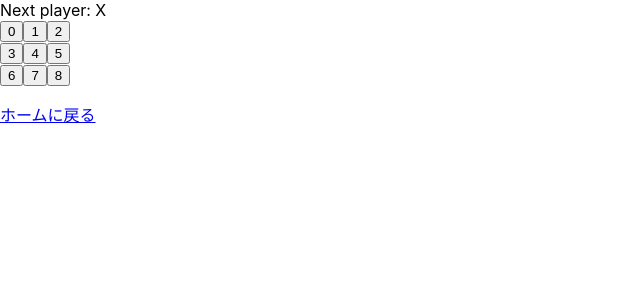
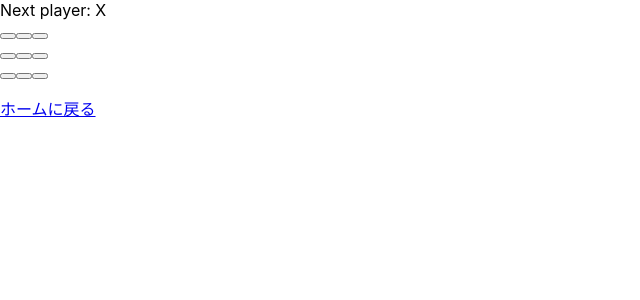
Before and after one commit to apln-n/React, a React (Create React App) app in the folder my-app/: page /tutorial in a window 1280 px wide. Shown: the top 300 px of the page, without its empty margins (0-640 px from the left). Built offline with nearby package versions, Linux system fonts and the light colour scheme.

Commit message:
render内でしかsetState()をまともに使えないことに気づいたので、create-react-appでsetStatを使うプログラム＝tutorialは諦める→今後はcreate-react-app(テンプレート)を使わない開発に移行する？

```diff
--- a/my-app/src/myfiles/tutorial.js
+++ b/my-app/src/myfiles/tutorial.js
@@ -12,13 +12,13 @@ import { Link } from "react-router-dom";
 
 
 let Square = function(i) {
+  this.state = {value: null};
   this.button = (
-    <button className="square">
-      {i}
+    <button className="square" onClick={() => function(){this.state.value = 'X';}}>
+      {this.state.value}
     </button>
   );
   this.element = this.button;
-  this.number = i;
 };
 
 let Board = function() {
@@ -71,7 +71,7 @@ let Game = function() {
 // ========================================
 function func(){
   var game = new Game()
-  //console.log("The text of button[8] is \""+ game.board.squares[8].number + "\".");
+  //console.log("The text of button[8] is \""+ game.board.squares[8].state.value + "\".");
   return game.element;
 }
 
```
Also changed, not shown: 1 other file (tests, documents, lock files or other folders).
